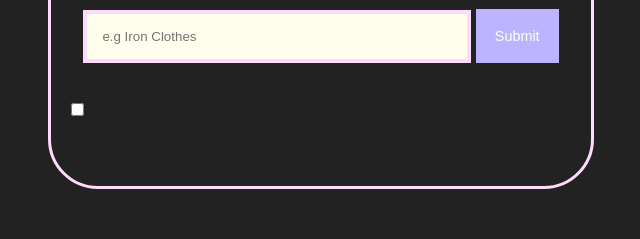
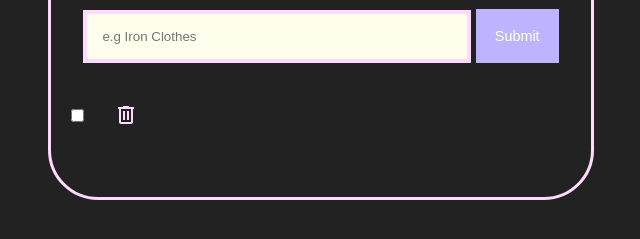
Before and after one commit to BuhleMtshali/software-engineering-mini-projects, a plain HTML site: page month-1-js-tools/Day-05-DOM/index.html in a window 1280 px wide. Both pictures are taken after a click on the input 836 px from the left and 295 px from the top of the page. Shown: the part 259-498 px from the top of the page, without its empty margins (319-959 px from the left). Drawn offline with nearby package versions, Linux system fonts and the light colour scheme; a web font is replaced by a local one.

Commit message:
updated the index files

```diff
--- a/month-1-js-tools/Day-05-DOM/app.css
+++ b/month-1-js-tools/Day-05-DOM/app.css
@@ -127,6 +127,19 @@ label{
     /*text-decoration: line-through;*/
 }
 
+.label-wrapper{
+    display: flex;
+    align-items: center;
+   gap: 30px;
+}
+
+ .delete-btns{
+    color: var(--lavender-pink);
+    font-weight: bold;
+    cursor:grab;
+    display: none;
+}
+
 .line-through{
     text-decoration: line-through;
 }
--- a/month-1-js-tools/Day-05-DOM/index.html
+++ b/month-1-js-tools/Day-05-DOM/index.html
@@ -6,6 +6,7 @@
 <title>To-Do List</title>
 <link rel="stylesheet" href="app.css">
 <link rel="shortcut icon" href="assets/favicon.png" type="image/x-icon">
+<link rel="stylesheet" href="https://fonts.googleapis.com/css2?family=Material+Symbols+Outlined:opsz,wght,FILL,GRAD@20..48,100..700,0..1,-50..200&icon_names=delete" />
 </head>
 <body>
     <div class="container">
--- a/month-1-js-tools/Day-05-DOM/toDoList.js
+++ b/month-1-js-tools/Day-05-DOM/toDoList.js
@@ -26,39 +26,53 @@ userInput.addEventListener('keydown', (e) => {
 })
 
 
-//function for rendering the items
-function renderList(array){
+function renderList(array) {
     listWrapper.innerHTML = '';
     let listItem = '';
-    //grab items from the array
+
     array.forEach((item, index) => {
-
-       listItem +=  `
+        listItem += `
+            <div class="label-wrapper">
                 <label>
-                    <input id="item-${index}" type="checkbox" class="checkbox-input" name="item-checkbox" data-id="${index}"/>
+                    <input id="${index}" type="checkbox" class="checkbox-input" name="item-checkbox" data-id="${index}"/>
                     ${item}
                 </label>
+                <span class="material-symbols-outlined delete-btns" data-id="${index}">delete</span>
+            </div>
         `;
-    })
+    });
+
     listWrapper.innerHTML = listItem;
 
-            //getting each box
+    // Add event listeners for delete buttons
+    const deleteBtns = document.querySelectorAll(".delete-btns");
+    deleteBtns.forEach((btn) => {
+        btn.addEventListener('click', (e) => {
+            const id = parseInt(e.target.dataset.id); // get the item index
+            array.splice(id, 1); // remove the item from the array
+            renderList(array); // re-render the updated list
+        });
+    });
+
+    // Add event listeners for checkboxes
     const taskCheckboxes = document.querySelectorAll(".checkbox-input");
-
     taskCheckboxes.forEach((checkbox) => {
         checkbox.addEventListener('change', (e) => {
             const label = e.target.parentElement;
-                     if(checkbox.checked){
+
+            if (checkbox.checked) {
                 label.style.textDecoration = "line-through";
                 listCount.textContent--;
                 completedCount.textContent++;
+
+                if (parseInt(listCount.textContent) === 0) {
+                    alert('Hooray!! you finished all your tasks!!!');
+                }
             } else {
                 label.style.textDecoration = "none";
                 listCount.textContent++;
                 completedCount.textContent--;
             }
-
-            })
-
-    })
+        });
+    });
 }
```
Lines whose indentation alone changed are shown as unchanged.
